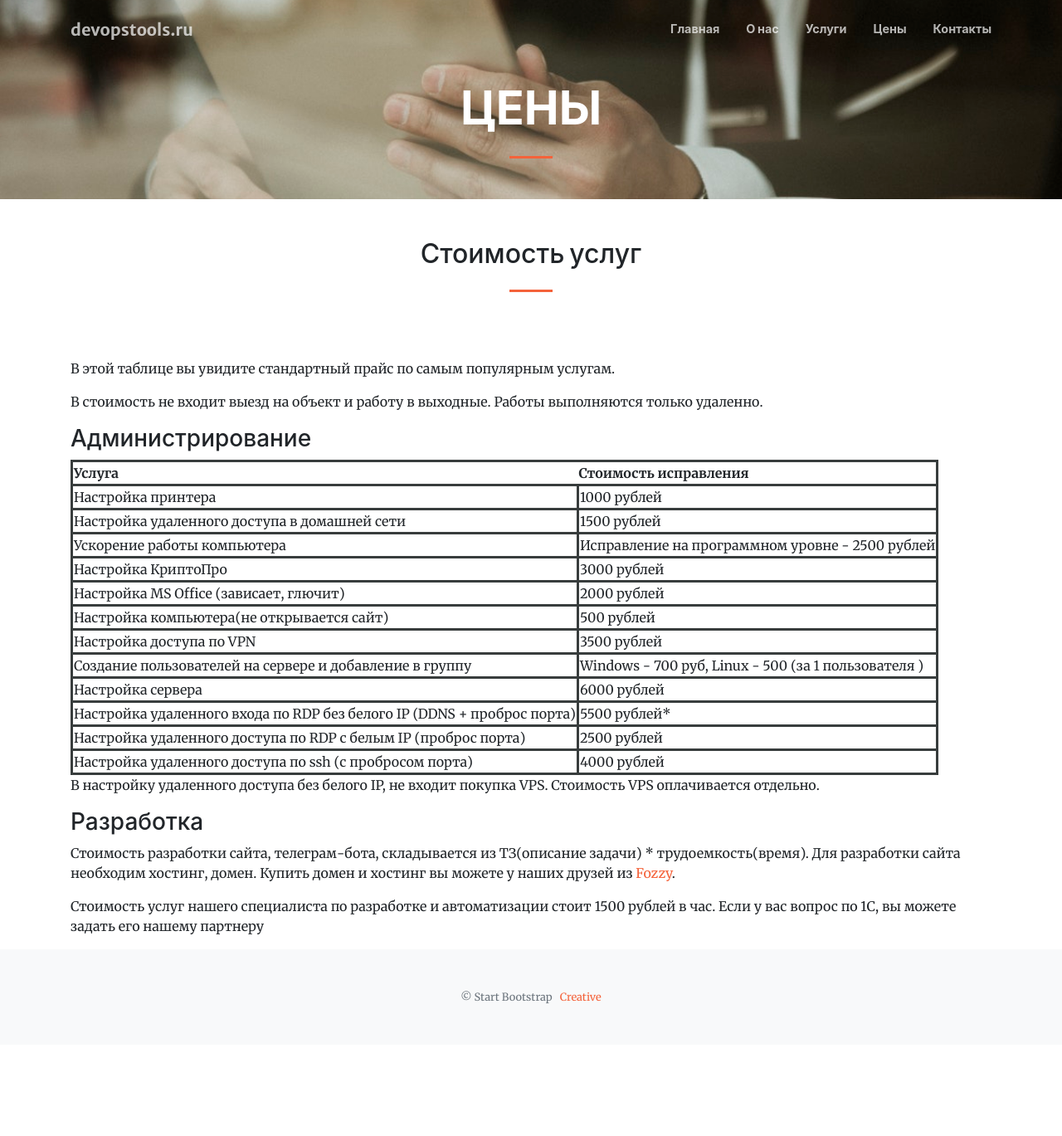
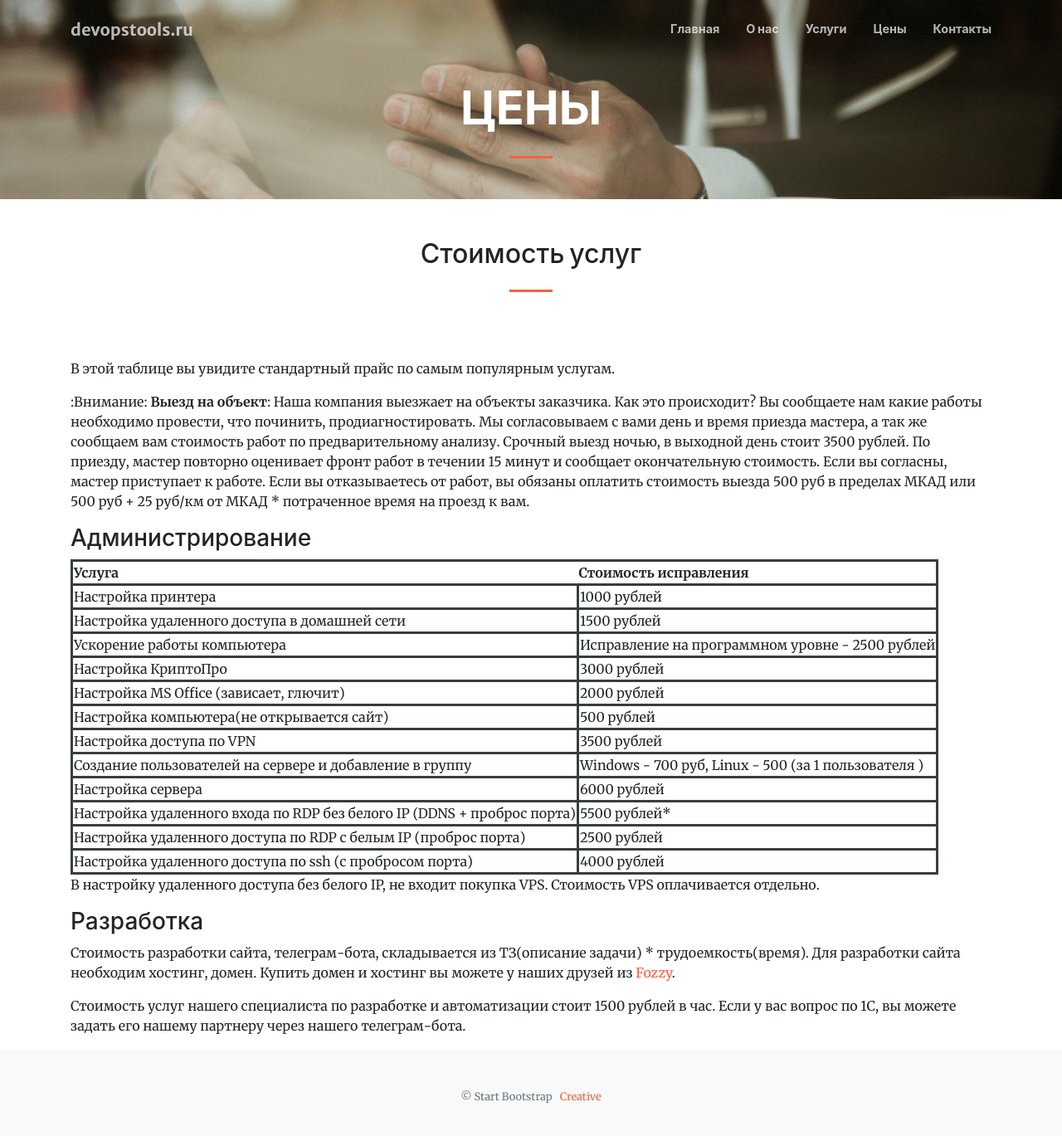
Before and after one commit to hacker342/devopstools.guthub.io, a Jekyll site: the page built from links.md, in a window 1280 px wide and 1379 px high. Shown: the top 1369 px of the window at 83% size. Built offline with Jekyll 4.4.1, drawn with Linux system fonts in a browser that asks for light colours; nearby versions of some CDN libraries.

Commit message:
add tesxt

```diff
--- a/links.md
+++ b/links.md
@@ -45,7 +45,8 @@ sections:
 ---
 В этой таблице вы увидите стандартный прайс по самым популярным услугам.
 
-> В стоимость не входит выезд на объект и работу в выходные. Работы выполняются только удаленно.
+> :Внимание: **Выезд на объект**: Наша компания выезжает на объекты заказчика. Как это происходит? Вы сообщаете нам какие работы необходимо провести, что починить, продиагностировать. Мы согласовываем с вами день и время приезда мастера, а так же сообщаем вам стоимость работ по предварительному анализу. Срочный выезд ночью, в выходной день стоит 3500 рублей.
+По приезду, мастер повторно оценивает фронт работ в течении 15 минут и сообщает окончательную стоимость. Если вы согласны, мастер приступает к работе. Если вы отказываетесь от работ, вы обязаны оплатить стоимость выезда 500 руб в пределах МКАД или 500 руб + 25 руб/км от МКАД * потраченное время на проезд к вам.
 
 ### Администрирование
 
@@ -73,4 +74,4 @@ sections:
 Для разработки сайта необходим хостинг, домен. Купить домен и хостинг вы можете у наших друзей из [Fozzy](https://fozzy.com/aff.php?aff=17309).
 
 Стоимость услуг нашего специалиста по разработке и автоматизации стоит 1500 рублей в час.
-Если у вас вопрос по 1С, вы можете задать его нашему партнеру
+Если у вас вопрос по 1С, вы можете задать его нашему партнеру через нашего телеграм-бота.
```
